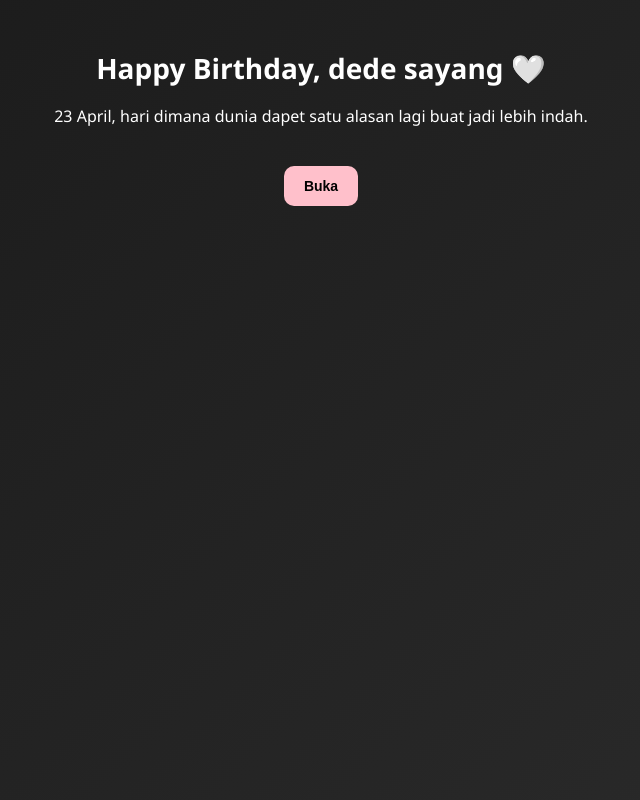
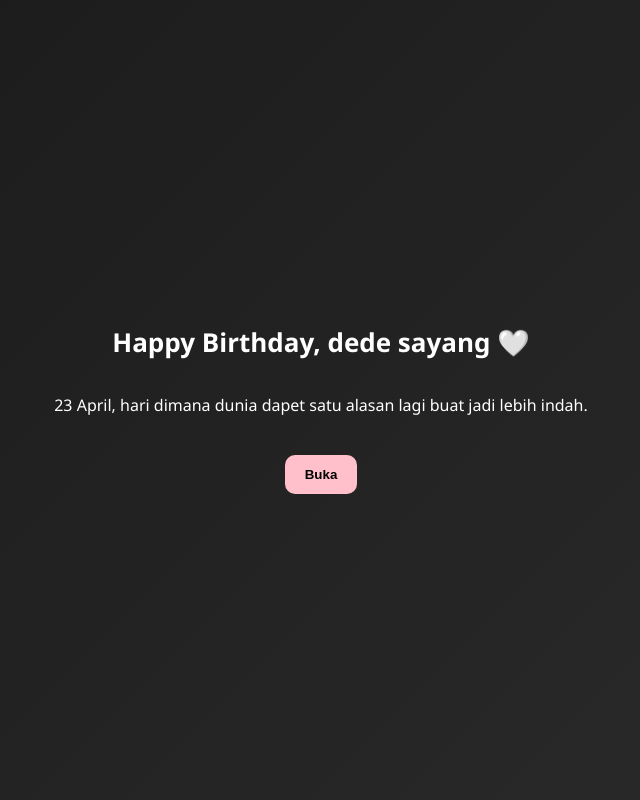
Before and after one commit to rullsyaputra16/ultah-shifa, a plain HTML site: page index.html in a window 1280 px wide. Shown: the top 800 px of the page, without its empty margins (319-959 px from the left). Drawn offline with Linux system fonts and the light colour scheme.

Commit message:
style.css

```diff
--- a/style.css
+++ b/style.css
@@ -1,44 +1,61 @@
+* {
+  box-sizing: border-box;
+}
+
+html, body {
+  margin: 0;
+  padding: 0;
+  width: 100%;
+  height: 100%;
+}
+
 body {
-  margin: 0;
   font-family: 'Segoe UI', sans-serif;
   background: linear-gradient(135deg, #1a1a1a, #2b2b2b);
   color: white;
-  text-align: center;
 }
 
-/* container full layar */
+/* container full */
 .container {
   width: 100%;
-  min-height: 100vh;
-  padding: 30px 20px;
-  box-sizing: border-box;
+  height: 100vh;
 }
 
-/* slide */
+/* slide full layar */
 .slide {
   display: none;
   width: 100%;
+  height: 100vh;
+  padding: 25px;
+
+  display: flex;
+  flex-direction: column;
+  justify-content: center;
+  align-items: center;
 }
 
+/* aktif */
 .slide.active {
-  display: block;
+  display: flex;
 }
 
 /* teks */
 h1 {
-  font-size: 28px;
-  margin-bottom: 10px;
+  font-size: 26px;
+  text-align: center;
 }
 
 p {
   font-size: 16px;
-  line-height: 1.7;
+  line-height: 1.6;
+  text-align: center;
+  max-width: 90%;
 }
 
-/* gambar FULL feel */
+/* gambar */
 img {
-  width: 100%;
-  max-width: 100%;
+  width: 90%;
+  max-width: 350px;
   border-radius: 15px;
   margin: 20px 0;
 }
@@ -52,5 +69,4 @@ button {
   color: black;
   border-radius: 10px;
   font-weight: bold;
-  font-size: 14px;
 }
```
